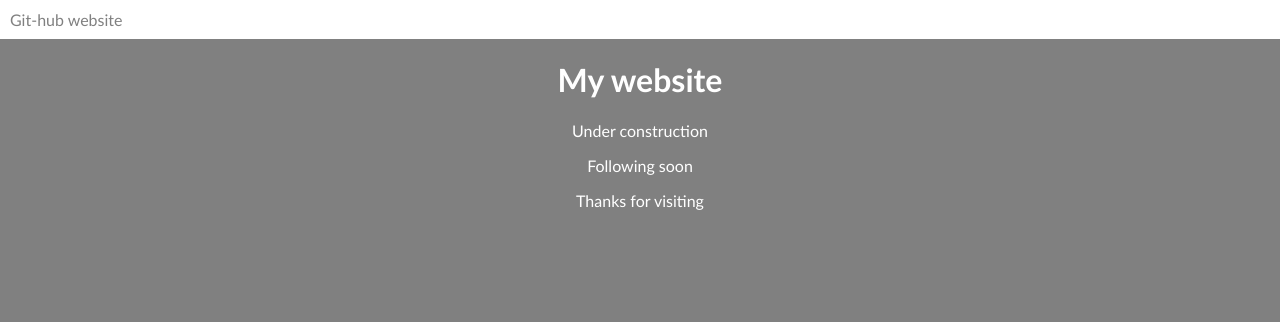
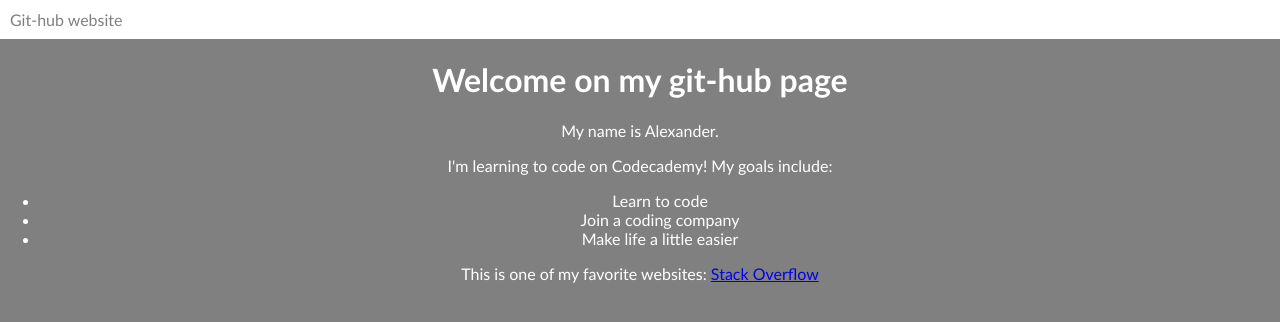
Before and after one commit to alexanderverheijden/website, a plain HTML site: page index.html in a window 1280 px wide. Drawn offline with Linux system fonts and the light colour scheme.

Commit message:
index changed

```diff
--- a/index.html
+++ b/index.html
@@ -7,9 +7,14 @@
 </head>
 <body>
     <header>Git-hub website</header>
-    <H1>My website</H1>
-    <p>Under construction</p>
-    <p>Following soon</p>
-    <p>Thanks for visiting</p>
-</body>
+    <h1>Welcome on my git-hub page</h1>
+    <p>My name is Alexander.</p>
+    <p>I'm learning to code on Codecademy! My goals include:</p>
+    <ul>
+        <li>Learn to code</li>
+        <li>Join a coding company</li>
+        <li>Make life a little easier</li>
+    </ul>
+    <p>This is one of my favorite websites: <a href="https://stackoverflow.com/" target="_blank">Stack Overflow</a></p>
+    </body>
 </html>
```
